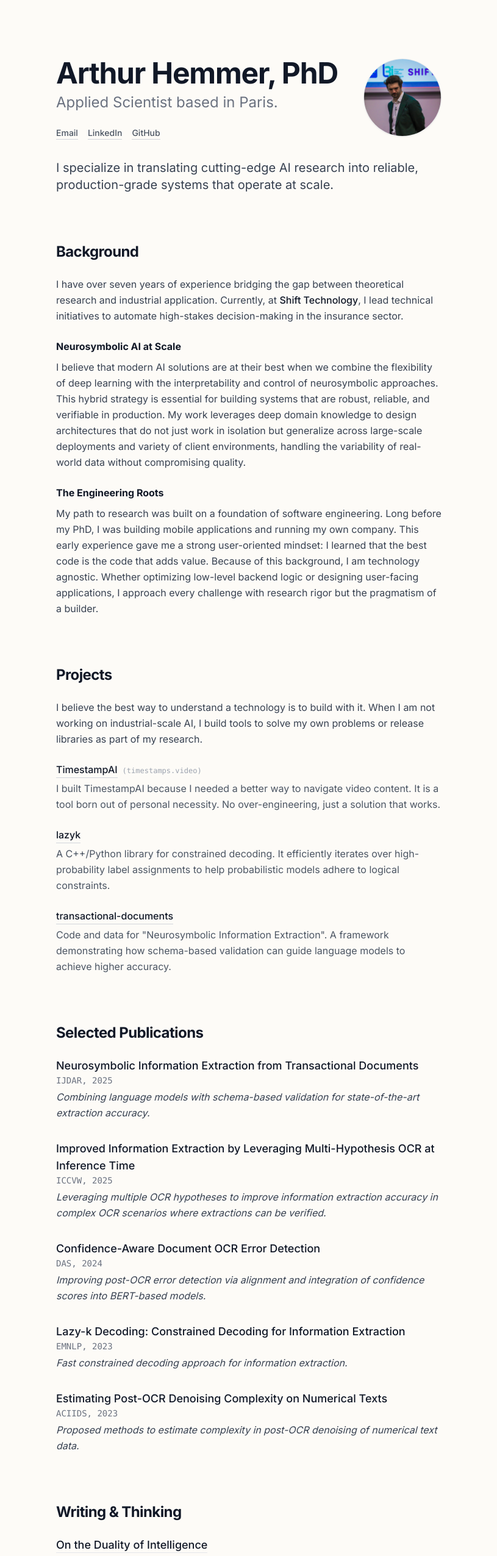
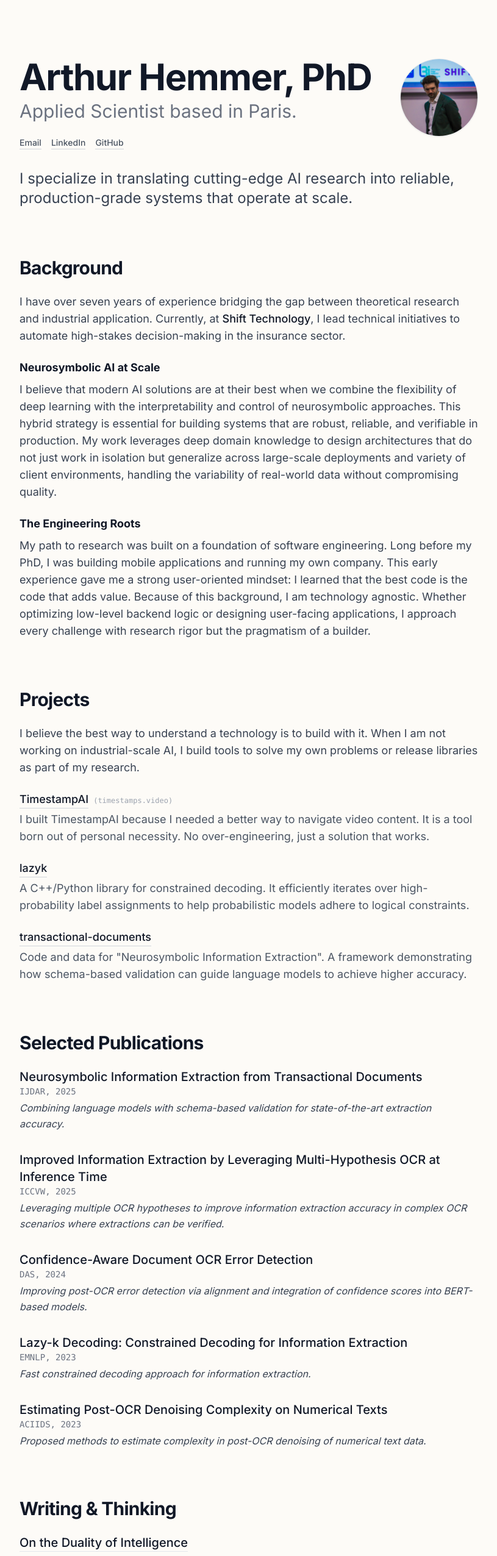
Before and after one commit to ArthurDevNL/HomePage, a React (Vite) app: page / in a window 1280 px wide. Shown: the top 2552 px of the page at 61% size, without its empty margins (232-1047 px from the left). Built offline with nearby package versions, Linux system fonts and the light colour scheme.

Commit message:
Increase font size

```diff
--- a/src/pages/Home.tsx
+++ b/src/pages/Home.tsx
@@ -57,17 +57,17 @@ const Home: React.FC = () => {
         <link rel="canonical" href="https://arthurhemmer.com/" />
       </Helmet>
 
-      <main className="max-w-[680px] mx-auto px-6 py-16 md:py-24 space-y-20 leading-relaxed opacity-0 animate-fade-in">
+      <main className="max-w-[800px] mx-auto px-6 py-16 md:py-24 space-y-20 leading-relaxed opacity-0 animate-fade-in">
 
         {/* Hero Section */}
         <header className="space-y-8">
           <div className="flex flex-col-reverse md:flex-row md:items-start justify-between gap-8">
             <div className="space-y-6 flex-1">
               <div className="space-y-2">
-                <h1 className="text-4xl md:text-5xl font-bold text-gray-900 tracking-tight">
+                <h1 className="text-5xl md:text-6xl font-bold text-gray-900 tracking-tight">
                   Arthur Hemmer, PhD
                 </h1>
-                <h2 className="text-xl md:text-2xl text-gray-500 font-normal">
+                <h2 className="text-2xl md:text-3xl text-gray-500 font-normal">
                   Applied Scientist based in Paris.
                 </h2>
               </div>
@@ -82,17 +82,17 @@ const Home: React.FC = () => {
             </div>
           </div>
 
-          <p className="text-lg md:text-xl text-gray-700 leading-relaxed">
+          <p className="text-xl md:text-2xl text-gray-700 leading-relaxed">
             I specialize in translating cutting-edge AI research into reliable, production-grade systems that operate at scale.
           </p>
         </header>
 
         {/* Background */}
         <section className="space-y-6">
-          <h3 className="text-2xl font-bold text-gray-900 tracking-tight">
+          <h3 className="text-3xl font-bold text-gray-900 tracking-tight">
             Background
           </h3>
-          <div className="space-y-6 text-gray-700">
+          <div className="space-y-6 text-gray-700 text-lg">
             <p>
               I have over seven years of experience bridging the gap between theoretical research and industrial application. Currently, at <span className="font-medium text-gray-900">Shift Technology</span>, I lead technical initiatives to automate high-stakes decision-making in the insurance sector.
             </p>
@@ -115,10 +115,10 @@ const Home: React.FC = () => {
 
         {/* Public Projects */}
         <section className="space-y-6">
-          <h3 className="text-2xl font-bold text-gray-900 tracking-tight">
+          <h3 className="text-3xl font-bold text-gray-900 tracking-tight">
             Projects
           </h3>
-          <div className="space-y-6 text-gray-700">
+          <div className="space-y-6 text-gray-700 text-lg">
             <p>
               I believe the best way to understand a technology is to build with it. When I am not working on industrial-scale AI, I build tools to solve my own problems or release libraries as part of my research.
             </p>
@@ -157,12 +157,12 @@ const Home: React.FC = () => {
 
         {/* Selected Research */}
         <section className="space-y-6">
-          <h3 className="text-2xl font-bold text-gray-900 tracking-tight">
+          <h3 className="text-3xl font-bold text-gray-900 tracking-tight">
             Selected Publications
           </h3>
           <ul className="space-y-8">
             <li className="group">
-              <a href="https://link.springer.com/article/10.1007/s10032-025-00530-0" target="_blank" rel="noopener noreferrer" className="font-medium text-gray-900 text-lg hover:text-accent-indigo transition-colors block">
+              <a href="https://link.springer.com/article/10.1007/s10032-025-00530-0" target="_blank" rel="noopener noreferrer" className="font-medium text-gray-900 text-xl hover:text-accent-indigo transition-colors block">
                 Neurosymbolic Information Extraction from Transactional Documents
               </a>
               <div className="text-sm text-gray-500 mb-1 font-mono">IJDAR, 2025</div>
@@ -171,7 +171,7 @@ const Home: React.FC = () => {
               </div>
             </li>
             <li className="group">
-              <a href="https://openaccess.thecvf.com/content/ICCV2025W/VisionDocs/html/Hemmer_Improved_Information_Extraction_by_Leveraging_Multi-Hypothesis_OCR_at_Inference_Time_ICCVW_2025_paper.html" target="_blank" rel="noopener noreferrer" className="font-medium text-gray-900 text-lg hover:text-accent-indigo transition-colors block">
+              <a href="https://openaccess.thecvf.com/content/ICCV2025W/VisionDocs/html/Hemmer_Improved_Information_Extraction_by_Leveraging_Multi-Hypothesis_OCR_at_Inference_Time_ICCVW_2025_paper.html" target="_blank" rel="noopener noreferrer" className="font-medium text-gray-900 text-xl hover:text-accent-indigo transition-colors block">
                 Improved Information Extraction by Leveraging Multi-Hypothesis OCR at Inference Time
               </a>
               <div className="text-sm text-gray-500 mb-1 font-mono">ICCVW, 2025</div>
@@ -180,7 +180,7 @@ const Home: React.FC = () => {
               </div>
             </li>
             <li className="group">
-              <a href="https://link.springer.com/chapter/10.1007/978-3-031-70442-0_13" target="_blank" rel="noopener noreferrer" className="font-medium text-gray-900 text-lg hover:text-accent-indigo transition-colors block">
+              <a href="https://link.springer.com/chapter/10.1007/978-3-031-70442-0_13" target="_blank" rel="noopener noreferrer" className="font-medium text-gray-900 text-xl hover:text-accent-indigo transition-colors block">
                 Confidence-Aware Document OCR Error Detection
               </a>
               <div className="text-sm text-gray-500 mb-1 font-mono">DAS, 2024</div>
@@ -189,7 +189,7 @@ const Home: React.FC = () => {
               </div>
             </li>
             <li className="group">
-              <a href="https://aclanthology.org/2023.emnlp-main.416/" target="_blank" rel="noopener noreferrer" className="font-medium text-gray-900 text-lg hover:text-accent-indigo transition-colors block">
+              <a href="https://aclanthology.org/2023.emnlp-main.416/" target="_blank" rel="noopener noreferrer" className="font-medium text-gray-900 text-xl hover:text-accent-indigo transition-colors block">
                 Lazy-k Decoding: Constrained Decoding for Information Extraction
               </a>
               <div className="text-sm text-gray-500 mb-1 font-mono">EMNLP, 2023</div>
@@ -198,7 +198,7 @@ const Home: React.FC = () => {
               </div>
             </li>
             <li className="group">
-              <a href="https://link.springer.com/chapter/10.1007/978-3-031-42430-4_6" target="_blank" rel="noopener noreferrer" className="font-medium text-gray-900 text-lg hover:text-accent-indigo transition-colors block">
+              <a href="https://link.springer.com/chapter/10.1007/978-3-031-42430-4_6" target="_blank" rel="noopener noreferrer" className="font-medium text-gray-900 text-xl hover:text-accent-indigo transition-colors block">
                 Estimating Post-OCR Denoising Complexity on Numerical Texts
               </a>
               <div className="text-sm text-gray-500 mb-1 font-mono">ACIIDS, 2023</div>
@@ -211,12 +211,12 @@ const Home: React.FC = () => {
 
         {/* Writing */}
         <section className="space-y-6">
-          <h3 className="text-2xl font-bold text-gray-900 tracking-tight">
+          <h3 className="text-3xl font-bold text-gray-900 tracking-tight">
             Writing & Thinking
           </h3>
           <ul className="space-y-4">
             <li className="group">
-               <Link to="/posts/duality-of-intelligence" className="font-medium text-gray-900 text-lg hover:text-accent-indigo transition-colors border-b border-gray-200 hover:border-transparent pb-0.5">
+               <Link to="/posts/duality-of-intelligence" className="font-medium text-gray-900 text-xl hover:text-accent-indigo transition-colors border-b border-gray-200 hover:border-transparent pb-0.5">
                 On the Duality of Intelligence
               </Link>
               <p className="text-gray-600 mt-1">
@@ -227,7 +227,7 @@ const Home: React.FC = () => {
         </section>
 
         {/* Footer */}
-        <footer className="pt-12 border-t border-gray-200 text-gray-600 text-sm md:text-base">
+        <footer className="pt-12 border-t border-gray-200 text-gray-600 text-base md:text-lg">
           <p className="mb-6">
             Native in French, Dutch, and English. Always open to discussing the latest AI research, Neurosymbolic AI, software architecture, or the best spots in Paris.
           </p>
```
